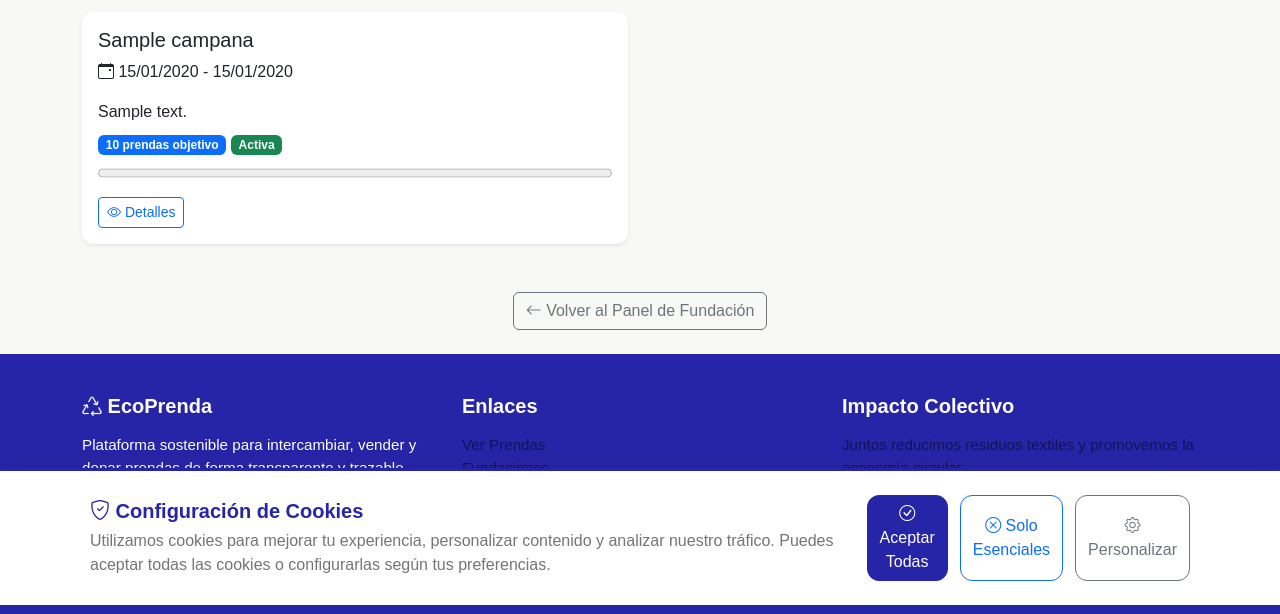
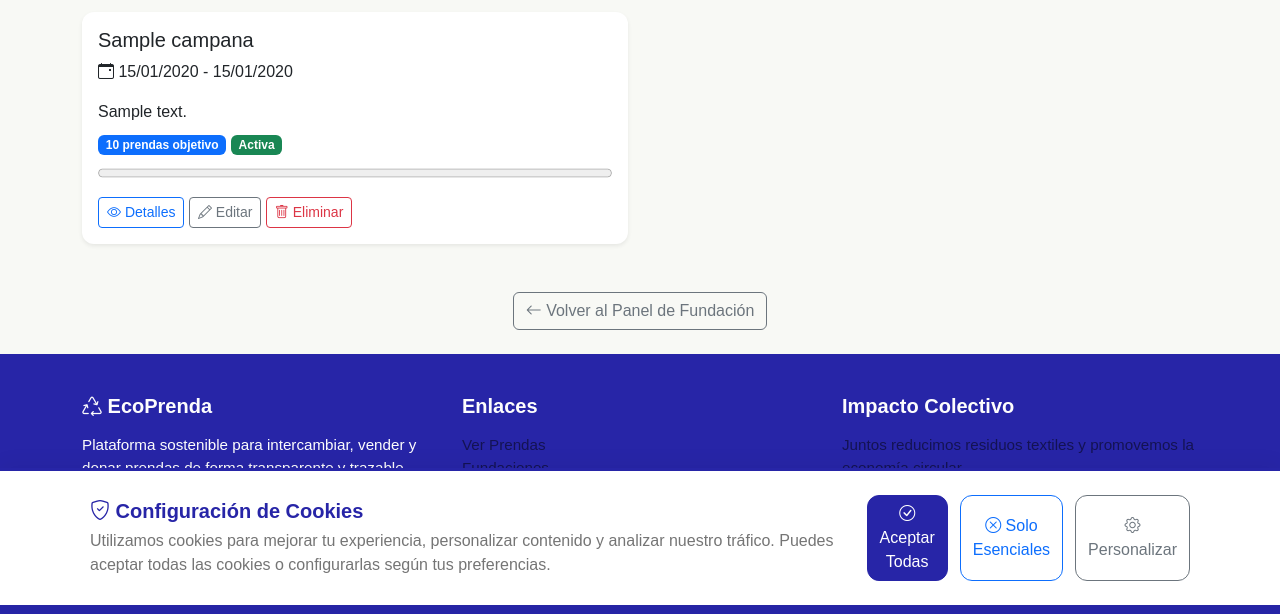
Before and after one commit to KrisSs-ConShiLoHe/ProyectoEcoPrendaFinal, a Django app: template Proyecto/templates/campañas/mis_campanas.html in a window 1280 px wide. Shown: the part 195-809 px from the top of the page. Run offline with Django 5.2, Linux system fonts and the light colour scheme; data comes from the database, SQL or seed files in the repository; tables that the repository leaves empty hold one stand-in row (Sample ...); the template is opened without the code that fills it: values named after a table or form of the project are taken from there, most other values are stand-ins (such as "Sample title", 1, 10 or a date in 2020); data that the repository does not hold is empty.

Commit message:
soluciones xd

```diff
--- a/Proyecto/templates/campañas/mis_campanas.html
+++ b/Proyecto/templates/campañas/mis_campanas.html
@@ -41,8 +41,12 @@
                                 <a href="{% url 'detalle_campana' campana.id %}" class="btn btn-outline-primary btn-sm">
                                     <i class="bi bi-eye"></i> Detalles
                                 </a>
-                                <!-- Opción para edición (si implementas) -->
-                                {# <a href="{% url 'editar_campana' campana.id_campana %}" class="btn btn-outline-secondary btn-sm">Editar</a> #}
+                                <a href="{% url 'editar_campana' campana.id %}" class="btn btn-outline-secondary btn-sm">
+                                    <i class="bi bi-pencil"></i> Editar
+                                </a>
+                                <a href="{% url 'eliminar_campana' campana.id %}" class="btn btn-outline-danger btn-sm">
+                                    <i class="bi bi-trash"></i> Eliminar
+                                </a>
                             </div>
                         </div>
                     </div>
```
Also changed, not shown: TODO.md (added, +3 -0 lines).
